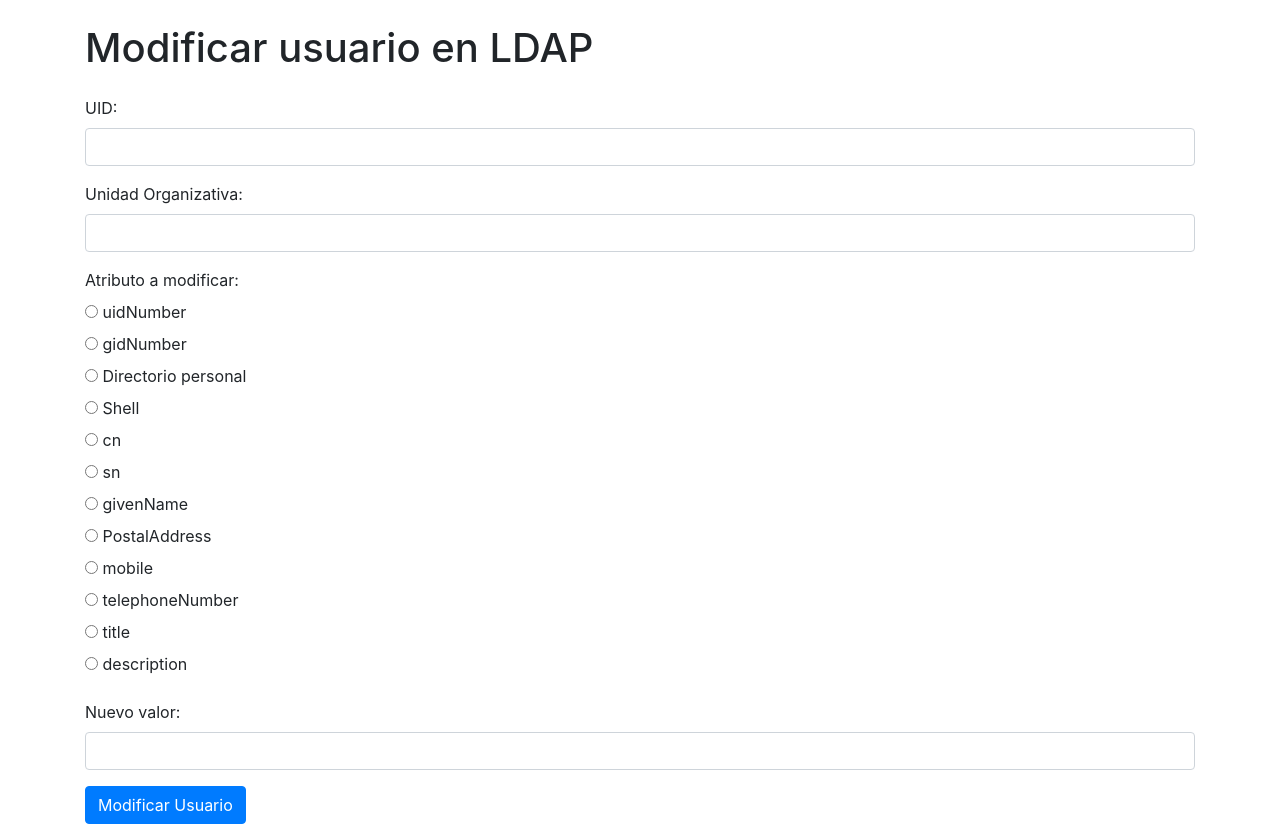
After one commit to laijim2223daw2/daw2_m08uf23_projecte_jimenez_laia, a PHP site: page /modificar_usuario.php in a window 1280 px wide. The commit adds this page. Run offline with PHP 8.4, Linux system fonts and the light colour scheme.

Commit message:
Cinquè commit modificar_usuario.php

```diff
--- a/deployment.xml
+++ b/deployment.xml
@@ -3,7 +3,7 @@
     <name>zendldap_Project</name>
     <summary>Project zendldap Laia Jimenez</summary>
     <version>
-        <release>1.0.2</release>
+        <release>1.0.3</release>
     </version>
     <appdir>data</appdir>
 </package>
--- a/login.php
+++ b/login.php
@@ -15,7 +15,7 @@
         <h1 class="text-center my-4">AUTENTICANT AMB LDAP DE L'USUARI admin</h1>
         <div class="row justify-content-center">
             <div class="col-md-6">
-                <form action="http://zend-lajiiz.fjeclot.net/autent/auth.php" method="POST">
+                <form action="http://zend-lajiiz.fjeclot.net/zendldapProject/auth.php" method="POST">
                     <div class="form-group">
                         <label for="adm">Usuari amb permisos d'administració LDAP:</label>
                         <input type="text" class="form-control" id="adm" name="adm" required>
--- a/menu.php
+++ b/menu.php
@@ -27,7 +27,7 @@
                 </div>
 
                 <div class="text-center">
-                    <a href="http://zend-lajiiz.fjeclot.net/autent/index.php">Torna a la pàgina inicial</a>
+                    <a href="http://zend-lajiiz.fjeclot.net/zendldapProject/index.php">Torna a la pàgina inicial</a>
                 </div>
             </div>
         </div>
--- /dev/null
+++ b/modificar_usuario.php
@@ -0,0 +1,121 @@
+<?php
+session_start();
+require 'vendor/autoload.php';
+use Laminas\Ldap\Attribute;
+use Laminas\Ldap\Ldap;
+
+ini_set('display_errors', 1);
+ini_set('display_startup_errors', 1);
+error_reporting(E_ALL);
+
+if ($_SERVER['REQUEST_METHOD'] === 'POST') {
+
+    $uid = $_POST['uid'];
+    $unorg = $_POST['unorg'];
+    $atribut = $_POST['atribut'];
+    $nou_contingut = $_POST['nou_contingut'];
+
+    $domini = 'dc=fjeclot,dc=net';
+    $opcions = [
+        'host' => 'zend-lajiiz.fjeclot.net',
+        'username' => "cn=admin,$domini",
+        'password' => 'fjeclot',
+        'bindRequiresDn' => true,
+        'accountDomainName' => 'fjeclot.net',
+        'baseDn' => 'dc=fjeclot,dc=net',
+    ];
+    $ldap = new Ldap($opcions);
+    $ldap->bind();
+
+    $dn = 'uid=' . $uid . ',ou=' . $unorg . ',dc=fjeclot,dc=net';
+    $entrada = $ldap->getEntry($dn);
+    if ($entrada) {
+        Attribute::setAttribute($entrada, $atribut, $nou_contingut);
+        try {
+            $ldap->update($dn, $entrada);
+            $_SESSION['message'] = "Atribut modificat";
+            $_SESSION['message_type'] = 'success';
+        } catch (Exception $e) {
+            $_SESSION['message'] = "Error al modificar el usuario: " . $e->getMessage();
+            $_SESSION['message_type'] = 'error';
+        }
+    } else {
+
+        $_SESSION['message'] = "<b>Aquesta entrada no existeix</b><br><br>";
+        $_SESSION['message_type'] = 'error';
+    }
+
+    header("Location: " . $_SERVER['PHP_SELF']);
+    exit;
+}
+
+?>
+
+<!DOCTYPE html>
+<html lang="en">
+<head>
+    <meta charset="UTF-8">
+    <meta name="viewport" content="width=device-width, initial-scale=1.0">
+    <title>Modificar Usuario LDAP</title>
+    <link href="https://maxcdn.bootstrapcdn.com/bootstrap/4.5.2/css/bootstrap.min.css" rel="stylesheet">
+</head>
+<body>
+    <div class="container">
+        <h1 class="my-4">Modificar usuario en LDAP</h1>
+
+        <?php if (isset($_SESSION['message'])): ?>
+            <div class="alert <?php echo $_SESSION['message_type']; ?>">
+                <?php
+                echo $_SESSION['message'];
+                unset($_SESSION['message']);
+                unset($_SESSION['message_type']);
+                ?>
+            </div>
+        <?php endif; ?>
+
+        <form action="<?php echo htmlspecialchars($_SERVER['PHP_SELF']); ?>" method="POST">
+            <div class="form-group">
+                <label for="uid">UID:</label>
+                <input type="text" name="uid" id="uid" class="form-control" required>
+            </div>
+            <div class="form-group">
+                <label for="unorg">Unidad Organizativa:</label>
+                <input type="text" name="unorg" id="unorg" class="form-control" required>
+            </div>
+            <div class="form-group">
+<label>Atributo a modificar:</label><br>
+<input type="radio" id="uidNumber" name="atribut" value="uidNumber" required>
+<label for="uidNumber">uidNumber</label><br>
+<input type="radio" id="gidNumber" name="atribut" value="gidNumber">
+<label for="gidNumber">gidNumber</label><br>
+<input type="radio" id="directorio" name="atribut" value="homeDirectory">
+<label for="directorio">Directorio personal</label><br>
+<input type="radio" id="shell" name="atribut" value="loginShell">
+<label for="shell">Shell</label><br>
+<input type="radio" id="cn" name="atribut" value="cn">
+<label for="cn">cn</label><br>
+<input type="radio" id="sn" name="atribut" value="sn">
+<label for="sn">sn</label><br>
+<input type="radio" id="givenName" name="atribut" value="givenName">
+<label for="givenName">givenName</label><br>
+<input type="radio" id="postalAddress" name="atribut" value="postalAddress">
+<label for="postalAddress">PostalAddress</label><br>
+<input type="radio" id="mobile" name="atribut" value="mobile">
+<label for="mobile">mobile</label><br>
+<input type="radio" id="telephoneNumber" name="atribut" value="telephoneNumber">
+<label for="telephoneNumber">telephoneNumber</label><br>
+<input type="radio" id="title" name="atribut" value="title">
+<label for="title">title</label><br>
+<input type="radio" id="description" name="atribut" value="description">
+<label for="description">description</label><br>
+</div>
+<div class="form-group">
+<label for="nou_contingut">Nuevo valor:</label>
+<input type="text" name="nou_contingut" id="nou_contingut" class="form-control" required>
+</div>
+<input type="submit" value="Modificar Usuario" class="btn btn-primary">
+</form>
+</div>
+
+</body>
+</html>
```
Also changed, not shown: auth.php (added, +35 -0 lines), 1 other file.
